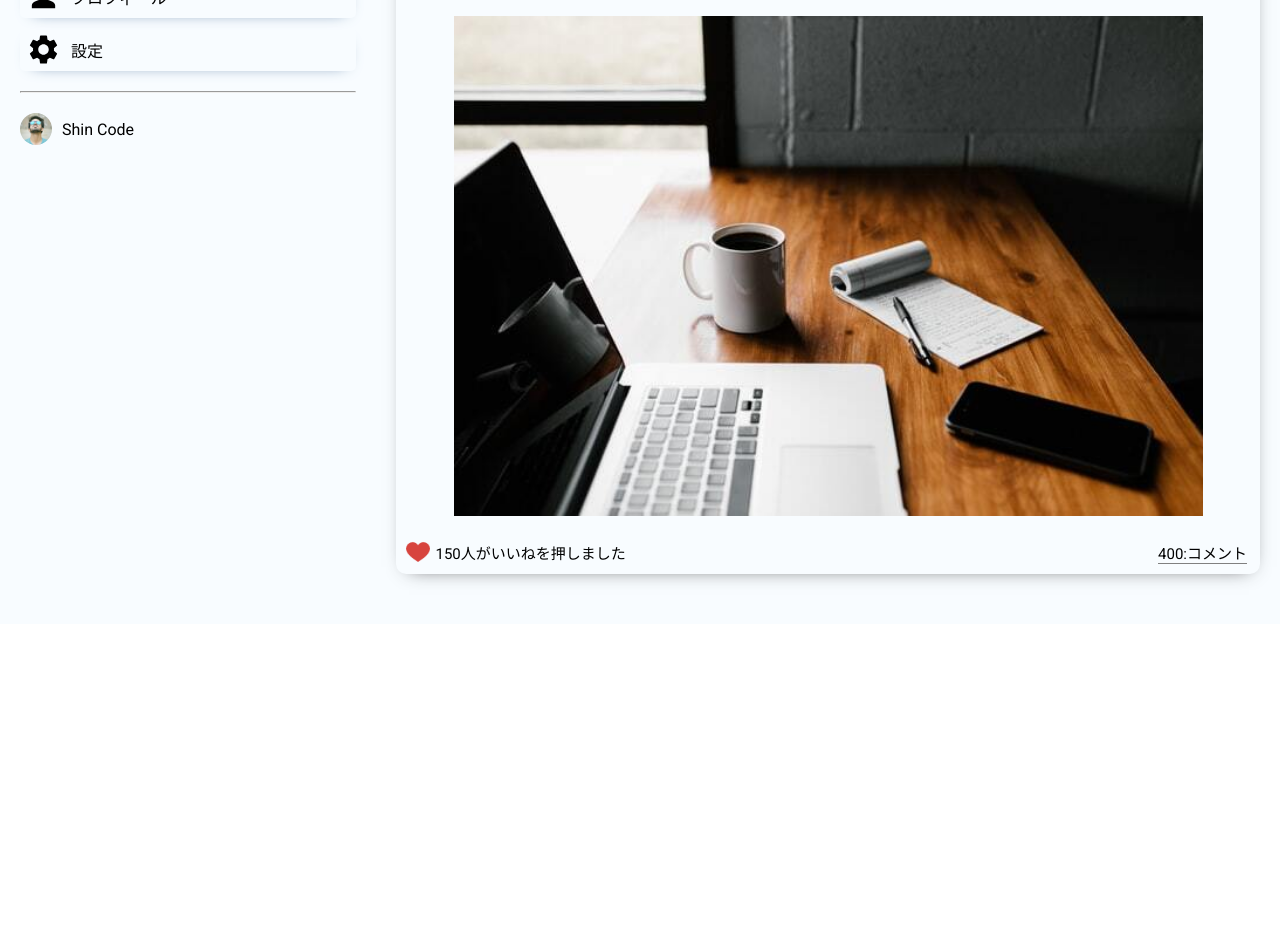
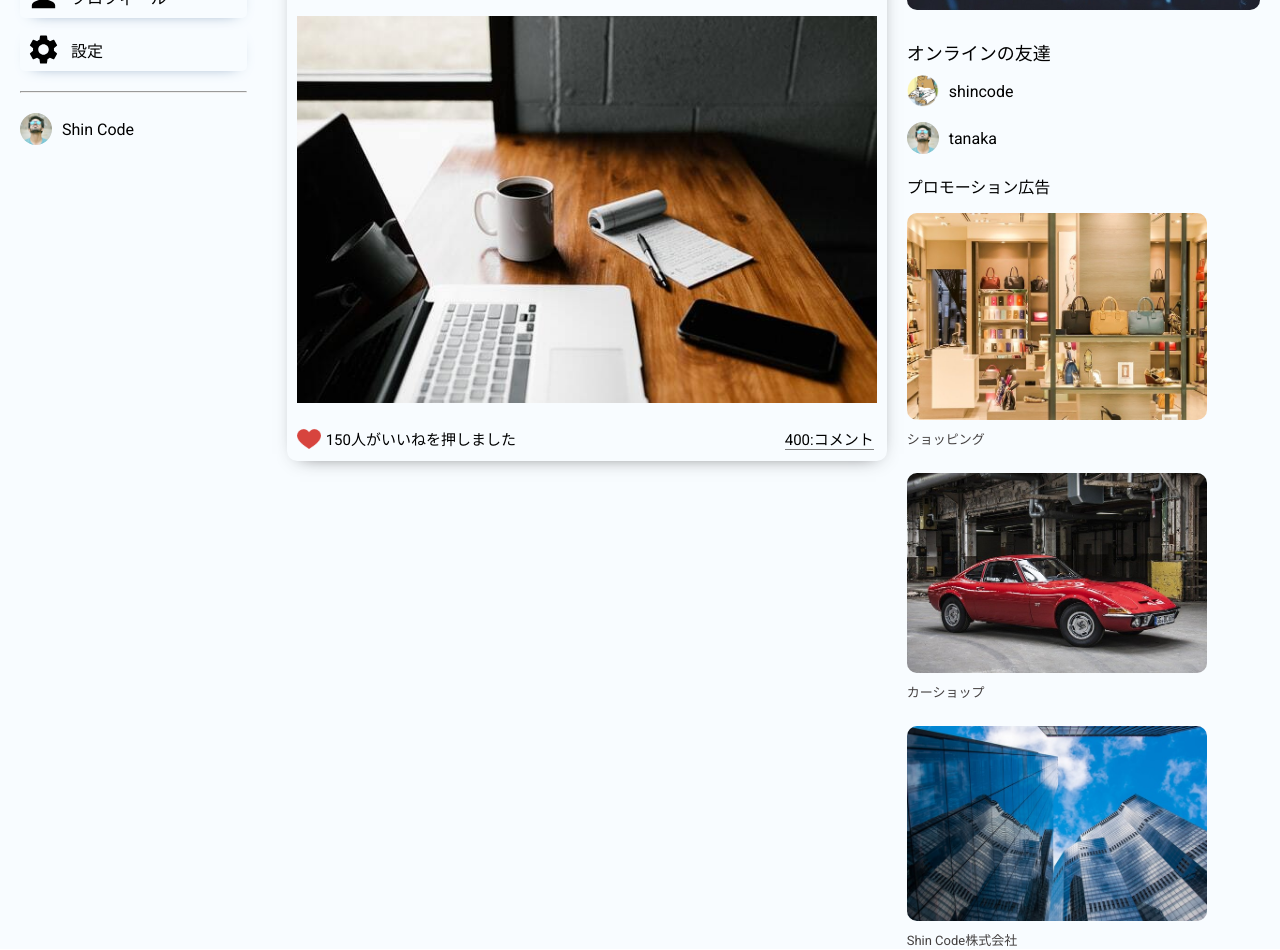
Before and after one commit to canopus-m-satoshi/real-sns, a React (Vite) app in the folder frontend/: page / in a window 1280 px wide. Shown: the part 360-1310 px from the top of the page. Before the commit the page ends 984 px from the top, so only its background shows below. Built offline with nearby package versions, Linux system fonts and the light colour scheme.

Commit message:
54. RightbarコンポーネントをHTMLで雛形を作成しよう

```diff
--- a/frontend/src/components/rightbar/Rightbar.jsx
+++ b/frontend/src/components/rightbar/Rightbar.jsx
@@ -4,8 +4,65 @@ import './Rightbar.css'
 
 const Rightbar = () => {
   const HomeRightbar = () => {
-    return <></>
+    return (
+      <>
+        <div className="eventContainer">
+          <img src="./assets/star.png" alt=" " className="starImg" />
+          <span className="eventText">
+            <b>フォロワー限定</b>イベント開催中！
+          </span>
+        </div>
+        <img src="./assets/event.jpeg" alt="" className="eventImg" />
+        <h4 className="rightbarTitle">オンラインの友達</h4>
+        <ul className="rightbarFriendList">
+          <li className="sidebarFriendListItem">
+            <img
+              src="/assets/person/1.jpeg"
+              alt=""
+              className="sidebarFriendImg"
+            />
+            <span className="sidebarFriendName">shincode</span>
+          </li>
+          <li className="sidebarFriendListItem">
+            <img
+              src="/assets/person/2.jpeg"
+              alt=""
+              className="sidebarFriendImg"
+            />
+            <span className="sidebarFriendName">tanaka</span>
+          </li>
+        </ul>
+        <p className="promotionTitle">プロモーション広告</p>
+        <img
+          src="./assets/promotion/promotion1.jpeg"
+          alt=""
+          className="rightbarPromotionImg"
+        />
+        <p className="promotionName">ショッピング</p>
+        <img
+          src="./assets/promotion/promotion2.jpeg"
+          alt=""
+          className="rightbarPromotionImg"
+        />
+        <p className="promotionName">カーショップ</p>
+        <img
+          src="./assets/promotion/promotion3.jpeg"
+          alt=""
+          className="rightbarPromotionImg"
+        />
+        <p className="promotionName">Shin Code株式会社</p>
+      </>
+    )
   }
+
+  return (
+    <div className="rightbar">
+      <div className="rightbarWrapper">
+        <HomeRightbar />
+        {/* {user ? <ProfileRightbar /> : <HomeRightbar />} */}
+      </div>
+    </div>
+  )
 }
 
 export default Rightbar
```
